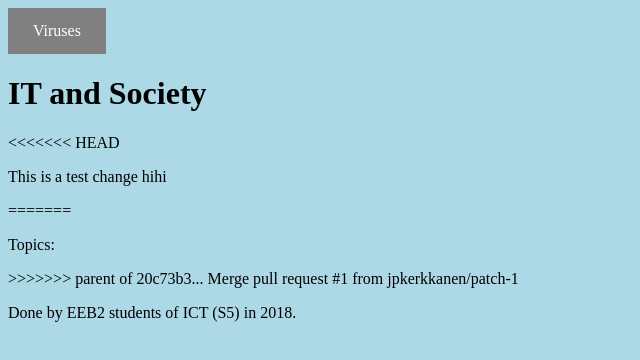
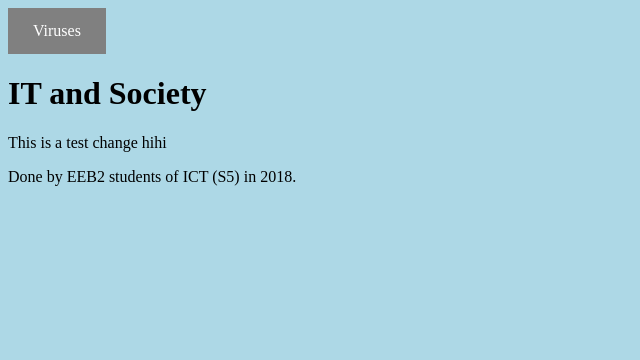
Before and after one commit to YoshikeTsuShima/IAS2018, a plain HTML site: page index.html in a window 1280 px wide. Shown: the whole page, without its empty margins (0-640 px from the left). Drawn offline with Linux system fonts and the light colour scheme.

Commit message:
Revert "Testing"
This reverts commit f3ceef227e5241c103af58635de4f86e35d8626d.

```diff
--- a/index.html
+++ b/index.html
@@ -8,11 +8,7 @@
   <div id="navbar"><a href="viruses/index.html">Viruses</a></div>
   <h1>IT and Society</h1>
 
-<<<<<<< HEAD
   <p>This is a test change hihi</p>
-=======
-  <p>Topics:</p>
->>>>>>> parent of 20c73b3... Merge pull request #1 from jpkerkkanen/patch-1
 
   <p>Done by EEB2 students of ICT (S5) in 2018.</p>
 
```
